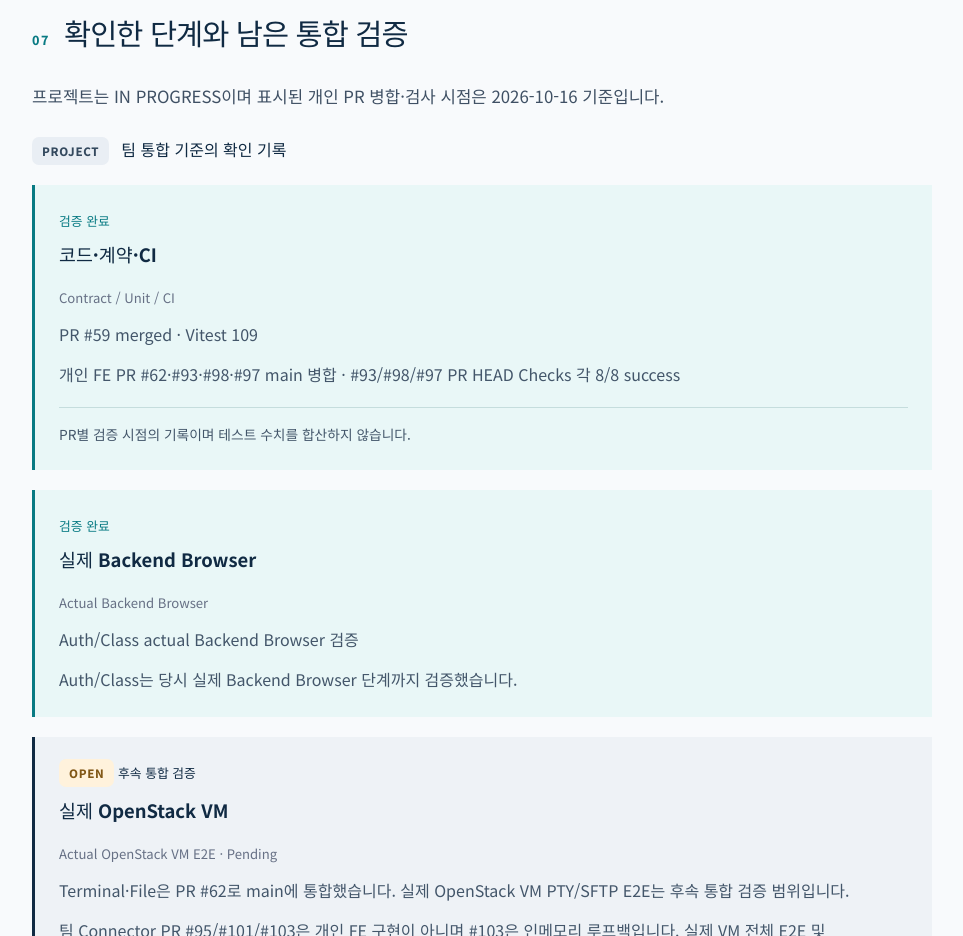
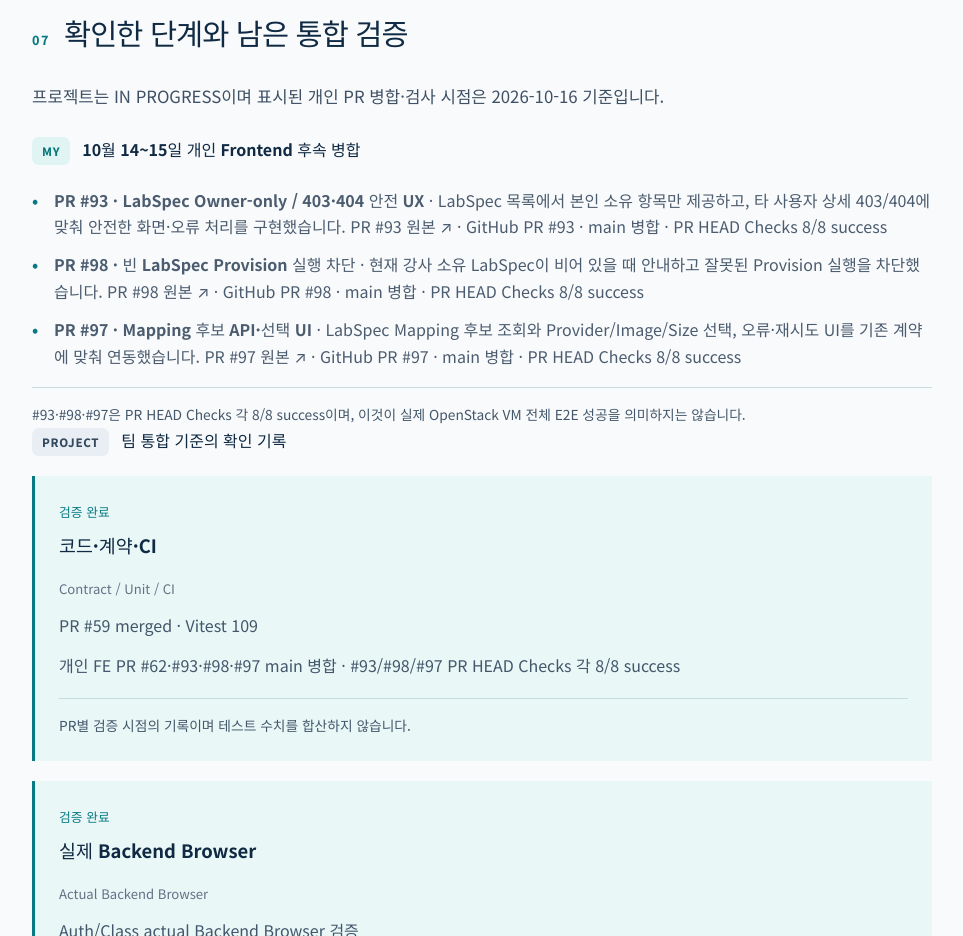
Before and after one commit to wkfkeha784-pixel/cloud-infra-portfolio, a React (Vite) app: page /projects/labbit in a window 1280 px wide. Shown: the part 5740-6676 px from the top of the page, without its empty margins (298-1261 px from the left). Built offline with nearby package versions, Linux system fonts and the light colour scheme.

Commit message:
feat(portfolio): present verified Labbit personal FE PRs separately from team integration

```diff
--- a/src/pages/LabbitDetail.tsx
+++ b/src/pages/LabbitDetail.tsx
@@ -91,6 +91,17 @@ export default function LabbitDetail({ project }: { project: Project }) {
 
           <ReadingSection section={validation}>
             <p className="bluebell-intro">{project.boundaryNotes?.[0]}</p>
+            <div className="bluebell-subheading"><Badge>MY</Badge><h3>10월 14~15일 개인 Frontend 후속 병합</h3></div>
+            <ul className="check-list" aria-label="개인 Frontend 후속 PR 세 건">
+              {project.evidenceSnapshots?.slice(4).map((item) => (
+                <li key={item.href}>
+                  <strong>{item.title}</strong> · {item.summary}{' '}
+                  {item.href && <a href={item.href} target="_blank" rel="noreferrer">{item.linkLabel ?? 'PR 원본'} ↗</a>}
+                  <span> · {item.source}</span>
+                </li>
+              ))}
+            </ul>
+            <p className="bluebell-case-condition">#93·#98·#97은 PR HEAD Checks 각 8/8 success이며, 이것이 실제 OpenStack VM 전체 E2E 성공을 의미하지는 않습니다.</p>
             <div className="bluebell-subheading"><Badge tone="project">PROJECT</Badge><h3>팀 통합 기준의 확인 기록</h3></div>
             <ol className="labbit-gates">
               <li><span className="labbit-gate-state">검증 완료</span><h3>코드·계약·CI</h3><p className="labbit-gate-label">{project.validation?.[0]}</p><p>{project.projectResults?.[0]}</p><p>{project.projectResults?.[2]}</p><p className="labbit-gate-note">PR별 검증 시점의 기록이며 테스트 수치를 합산하지 않습니다.</p></li>
```
